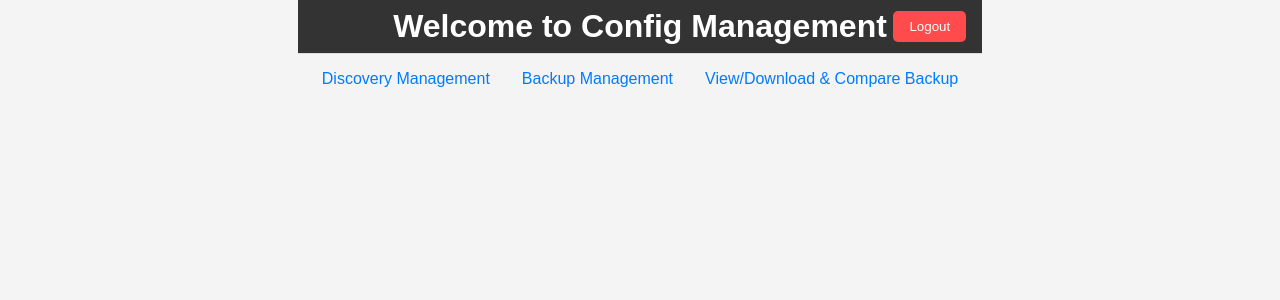
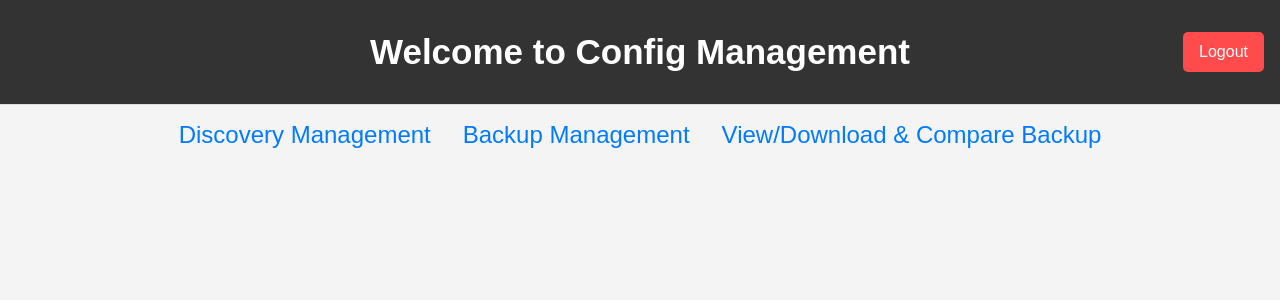
Before and after one commit to rohit-ibm/Starhub-config-management, a React (Create React App) app: page /dashboard in a window 1280 px wide. Shown: the top 300 px of the page. Built offline with nearby package versions, Linux system fonts and the light colour scheme.

Commit message:
Modified CSS for login, dashboard and header

```diff
--- a/package.json
+++ b/package.json
@@ -2,6 +2,7 @@
   "name": "config-management",
   "version": "0.1.0",
   "private": true,
+  "homepage": "/login",
   "dependencies": {
     "@testing-library/jest-dom": "^5.17.0",
     "@testing-library/react": "^13.4.0",
--- a/src/App.css
+++ b/src/App.css
@@ -30,7 +30,7 @@
 
 .dashboard header {
   width: 100%;
-  padding: 0.5em;
+  padding: 2em 0;
   background-color: #333;
   color: #fff;
 }
--- a/src/App.js
+++ b/src/App.js
@@ -10,7 +10,7 @@ function App() {
     <Router>
       <div className="App">
         <Routes>
-          <Route path="/" element={<Login />} />
+          <Route path="/login" element={<Login />} />
           <Route path="/dashboard/*" element={<Dashboard />} />
         </Routes>
       </div>
--- a/src/Dashboard.css
+++ b/src/Dashboard.css
@@ -26,9 +26,10 @@ header h1 {
   background-color: #ff4b4b;
   color: white;
   border: none;
-  padding: 0.5rem 1rem;
+  padding: 0.7rem 1rem;
   cursor: pointer;
   border-radius: 5px;
+  font-size: 16px;
 }
 
 .logout-button:hover {
@@ -49,6 +50,7 @@ nav ul li {
 nav ul li a {
   text-decoration: none;
   color: #007bff;
+  font-size: 24px;
 }
 
 main {
--- a/src/DiscoveryManagement.css
+++ b/src/DiscoveryManagement.css
@@ -4,14 +4,11 @@
     margin: 0 auto;
   }
 
-  .header {
-    text-align: center;
-    color: #333;
-  }
 
   .dashboard header h1 {
     margin: 0;
     padding: 0;
+    font-size: 35px;
   }
 
   /*.device-group-controls {
--- a/src/Login.css
+++ b/src/Login.css
@@ -2,7 +2,6 @@ body {
     margin: 0;
     font-family: Arial, sans-serif;
     background-color: #f4f4f4;
-    display: flex;
     justify-content: center;
     align-items: center;
     height: 100vh;
--- a/src/Login.js
+++ b/src/Login.js
@@ -18,17 +18,13 @@ const Login = () => {
         headers: {
           'Content-Type': 'application/json',
           'Accept': 'application/json',
-          'Access-Control-Allow-Origin': '*',
         }
       });
 
-      if (response.status === 200 && response.data.token) {
-        token = response.data.token;
-        localStorage.setItem('token', token);
-        console.log('Token:', token);  // Print the token to the console
+      if (response.status === 200 && response.data) {
+        localStorage.setItem('token', response.data);
         navigate('/dashboard');
       } else {
-        navigate('/dashboard');
         setError('Invalid username or password');
       }
     } catch (error) {
```
